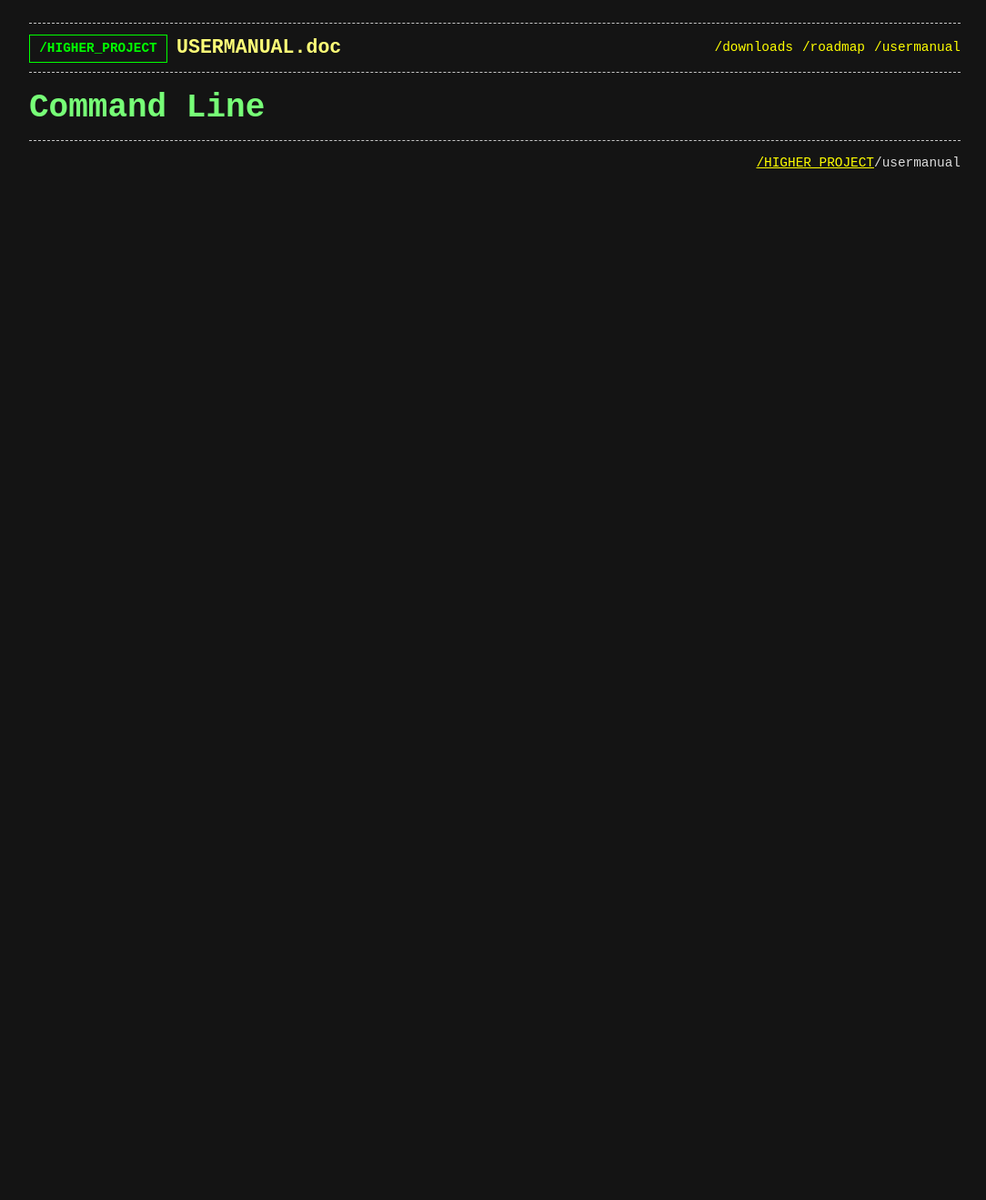
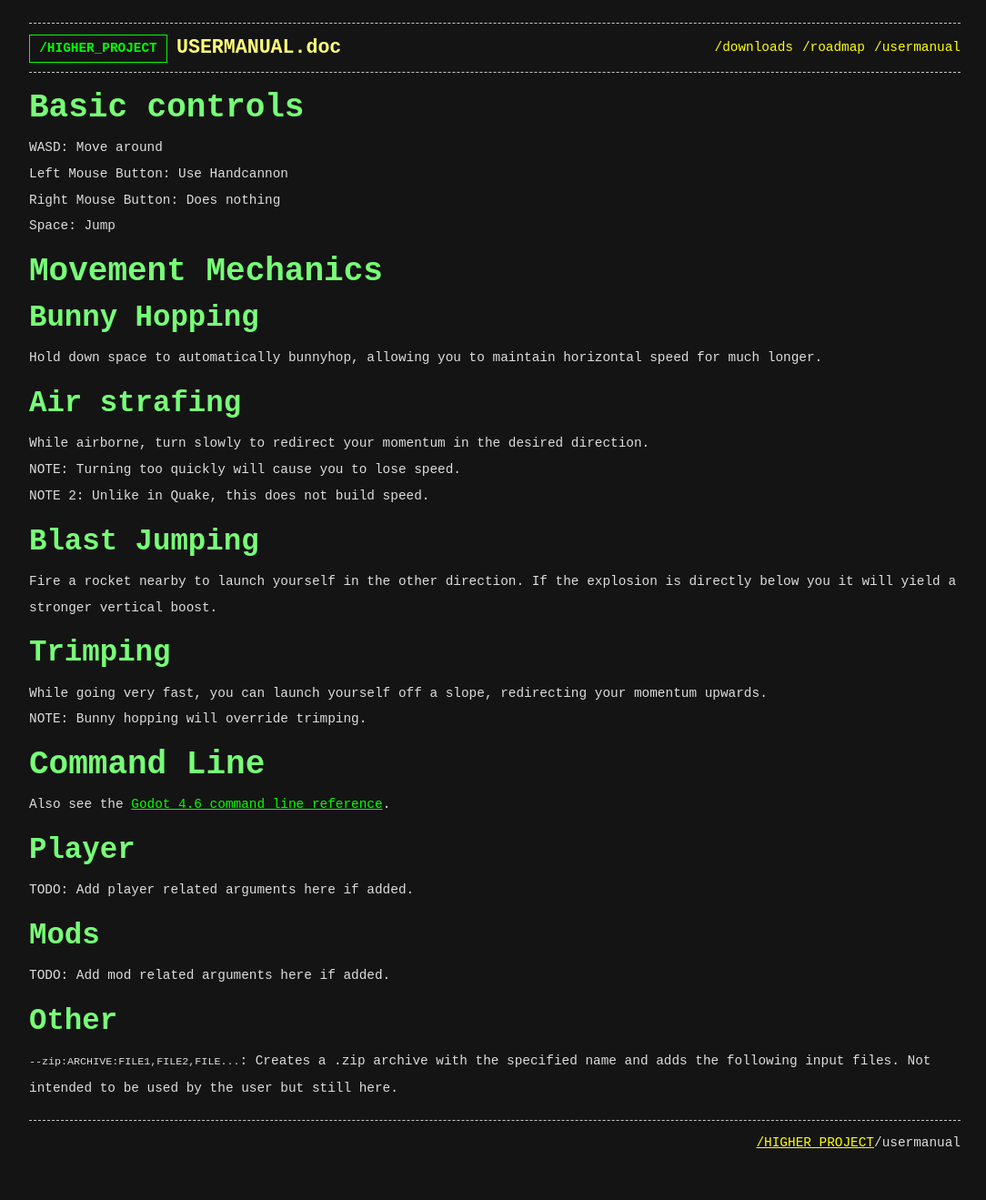
Before and after one commit to Higher-Project-GAME/higher-project-blog, a Jekyll site: the page built from usermanual.md, in a window 1280 px wide. Shown: the whole page at 91% size, without its empty margins (96-1180 px from the left). Built offline with Jekyll 4.4.1, drawn with Linux system fonts in a browser that asks for light colours; before the commit the page ends 900 px from its top, so only the background shows below that.

Commit message:
for v0.1

```diff
--- a/usermanual.md
+++ b/usermanual.md
@@ -4,5 +4,37 @@ title: USERMANUAL.doc
 permalink_name: /usermanual
 permalink: /usermanual
 ---
+# Basic controls
+WASD: Move around
+Left Mouse Button: Use Handcannon
+Right Mouse Button: Does nothing
+Space: Jump
+
+# Movement Mechanics
+
+## Bunny Hopping
+Hold down space to automatically bunnyhop, allowing you to maintain horizontal speed for much longer.
+
+## Air strafing
+While airborne, turn slowly to redirect your momentum in the desired direction.
+NOTE: Turning too quickly will cause you to lose speed.
+NOTE 2: Unlike in Quake, this does not build speed.
+
+## Blast Jumping
+Fire a rocket nearby to launch yourself in the other direction. If the explosion is directly below you it will yield a stronger vertical boost.
+
+## Trimping
+While going very fast, you can launch yourself off a slope, redirecting your momentum upwards.
+NOTE: Bunny hopping will override trimping.
 
 # Command Line
+Also see the [Godot 4.6 command line reference](https://docs.godotengine.org/en/4.6/tutorials/editor/command_line_tutorial.html).
+
+## Player
+TODO: Add player related arguments here if added.
+
+## Mods
+TODO: Add mod related arguments here if added.
+
+## Other
+`--zip:ARCHIVE:FILE1,FILE2,FILE...`: Creates a .zip archive with the specified name and adds the following input files. Not intended to be used by the user but still here.
```
Also changed, not shown: downloads.md (+9 -0 lines), index.md (+2 -2 lines), roadmap.md (+1 -1 lines), README.md.
